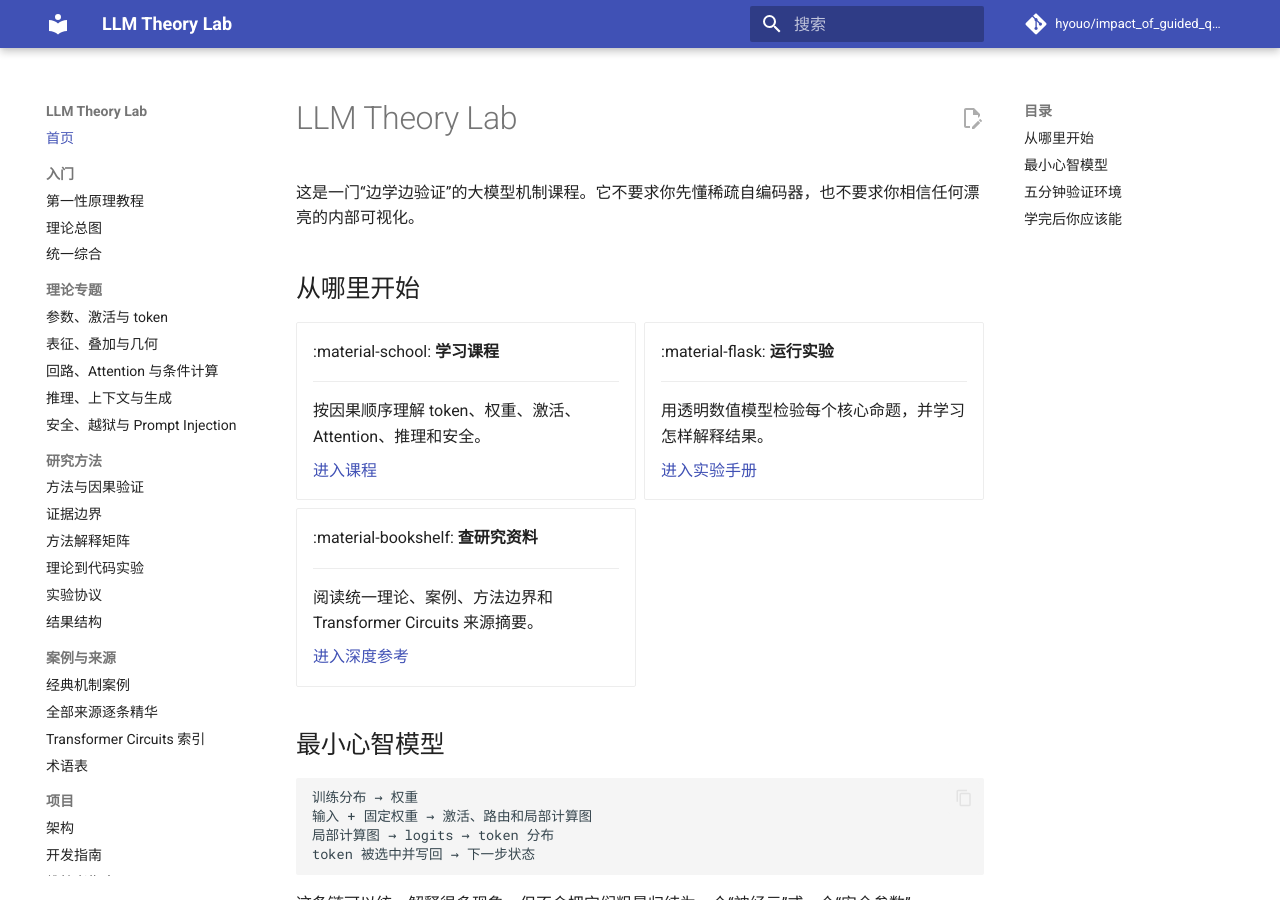
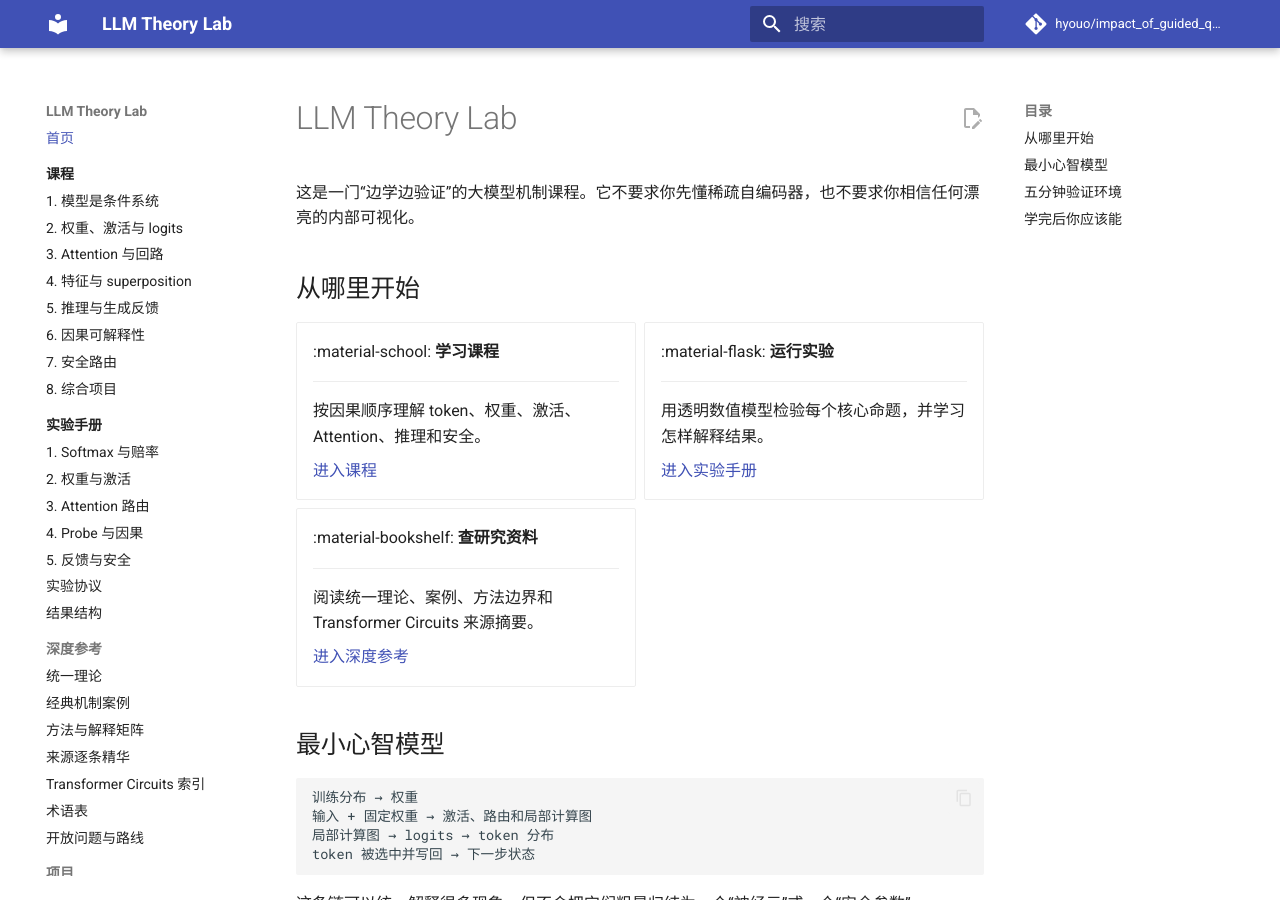
Before and after one commit to hyouo/impact_of_guided_questioning_on_llm_bias, an MkDocs documentation site: the page built from docs/index.md, in a window 1280 px wide and 900 px high. Built offline with MkDocs 1.6.1 and Material for MkDocs 9.7.7, drawn with Linux system fonts in a browser that asks for light colours; comment, search, counter and statistics services are not loaded.

Commit message:
docs: replace the flat navigation with course lab and reference sections

```diff
--- a/mkdocs.yml
+++ b/mkdocs.yml
@@ -1,18 +1,22 @@
 site_name: LLM Theory Lab
-site_description: 大模型权重、激活、回路、推理与安全的理论和可复现实验
+site_description: 从权重、激活与 Attention 到推理、因果可解释性和安全路由的中文课程与实验
 site_url: https://hyouo.github.io/impact_of_guided_questioning_on_llm_bias/
 repo_url: https://github.com/hyouo/impact_of_guided_questioning_on_llm_bias
 repo_name: hyouo/impact_of_guided_questioning_on_llm_bias
 edit_uri: edit/main/docs/
+
+strict: true
 
 theme:
   name: material
   language: zh
   features:
     - navigation.sections
+    - navigation.indexes
     - navigation.top
     - content.code.copy
     - content.action.edit
+    - toc.follow
 
 markdown_extensions:
   - admonition
@@ -33,31 +37,36 @@ extra_javascript:
 
 nav:
   - 首页: index.md
-  - 入门:
-      - 第一性原理教程: 13_FIRST_PRINCIPLES_TUTORIAL.md
-      - 理论总图: 00_THEORY_MAP.md
-      - 统一综合: 09_UNIFIED_SYNTHESIS.md
-  - 理论专题:
-      - 参数、激活与 token: 01_PARAMETERS_ACTIVATIONS_AND_TOKENS.md
-      - 表征、叠加与几何: 02_REPRESENTATIONS_SUPERPOSITION_AND_GEOMETRY.md
-      - 回路、Attention 与条件计算: 03_CIRCUITS_ATTENTION_AND_CONDITIONAL_COMPUTATION.md
-      - 推理、上下文与生成: 04_REASONING_CONTEXT_AND_GENERATION.md
-      - 安全、越狱与 Prompt Injection: 05_SAFETY_JAILBREAK_AND_PROMPT_INJECTION.md
-  - 研究方法:
-      - 方法与因果验证: 06_METHODS_AND_CAUSAL_VALIDATION.md
-      - 证据边界: 07_EVIDENCE_LIMITS_AND_CLAIMS.md
-      - 方法解释矩阵: 12_METHODS_AND_INTERPRETATION_MATRIX.md
-      - 理论到代码实验: 14_THEORY_TO_CODE_LAB.md
+  - 课程:
+      - 课程导览: course/index.md
+      - 1. 模型是条件系统: course/01-model-as-conditional-system.md
+      - 2. 权重、激活与 logits: course/02-weights-activations-and-logits.md
+      - 3. Attention 与回路: course/03-attention-and-circuits.md
+      - 4. 特征与 superposition: course/04-features-and-superposition.md
+      - 5. 推理与生成反馈: course/05-reasoning-and-feedback.md
+      - 6. 因果可解释性: course/06-causal-interpretability.md
+      - 7. 安全路由: course/07-safety-routing.md
+      - 8. 综合项目: course/08-capstone.md
+  - 实验手册:
+      - 实验导览: labs/index.md
+      - 1. Softmax 与赔率: labs/01-softmax-and-odds.md
+      - 2. 权重与激活: labs/02-weight-vs-activation.md
+      - 3. Attention 路由: labs/03-attention-routing.md
+      - 4. Probe 与因果: labs/04-probe-vs-causality.md
+      - 5. 反馈与安全: labs/05-feedback-and-safety.md
       - 实验协议: experiments/EXPERIMENT_PROTOCOL.md
       - 结果结构: experiments/RESULT_SCHEMA.md
-  - 案例与来源:
-      - 经典机制案例: 11_CANONICAL_CASE_STUDIES.md
-      - 全部来源逐条精华: 10_SOURCE_BY_SOURCE_DIGEST.md
-      - Transformer Circuits 索引: TRANSFORMER_CIRCUITS_INDEX.md
-      - 术语表: GLOSSARY.md
+  - 深度参考:
+      - 统一理论: reference/unified-theory.md
+      - 经典机制案例: reference/case-studies.md
+      - 方法与解释矩阵: reference/methods-matrix.md
+      - 来源逐条精华: reference/source-digest.md
+      - Transformer Circuits 索引: reference/transformer-circuits-index.md
+      - 术语表: reference/glossary.md
+      - 开放问题与路线: reference/open-problems.md
   - 项目:
       - 架构: ARCHITECTURE.md
       - 开发指南: DEVELOPMENT.md
+      - Threat model: THREAT_MODEL.md
       - 维护者指南: MAINTAINER_GUIDE.md
       - 发布流程: RELEASING.md
-      - 开放问题与路线: 08_OPEN_PROBLEMS_AND_RESEARCH_ROADMAP.md
```
